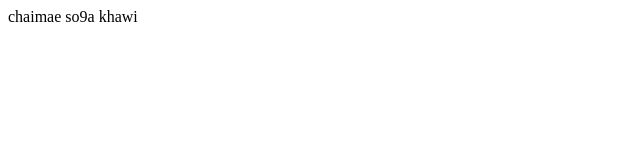
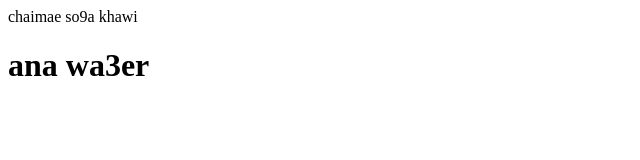
Before and after one commit to ZakariyaeChmaili/auto-deploy-test, a plain HTML site: page index.html in a window 1280 px wide. Shown: the whole page, without its empty margins (0-640 px from the left). Drawn offline with Linux system fonts and the light colour scheme.

Commit message:
changing the index

```diff
--- a/index.html
+++ b/index.html
@@ -9,6 +9,7 @@
 
 
  chaimae so9a khawi
+ <h1>ana wa3er</h1>
 
 </body>
 </html>
```
